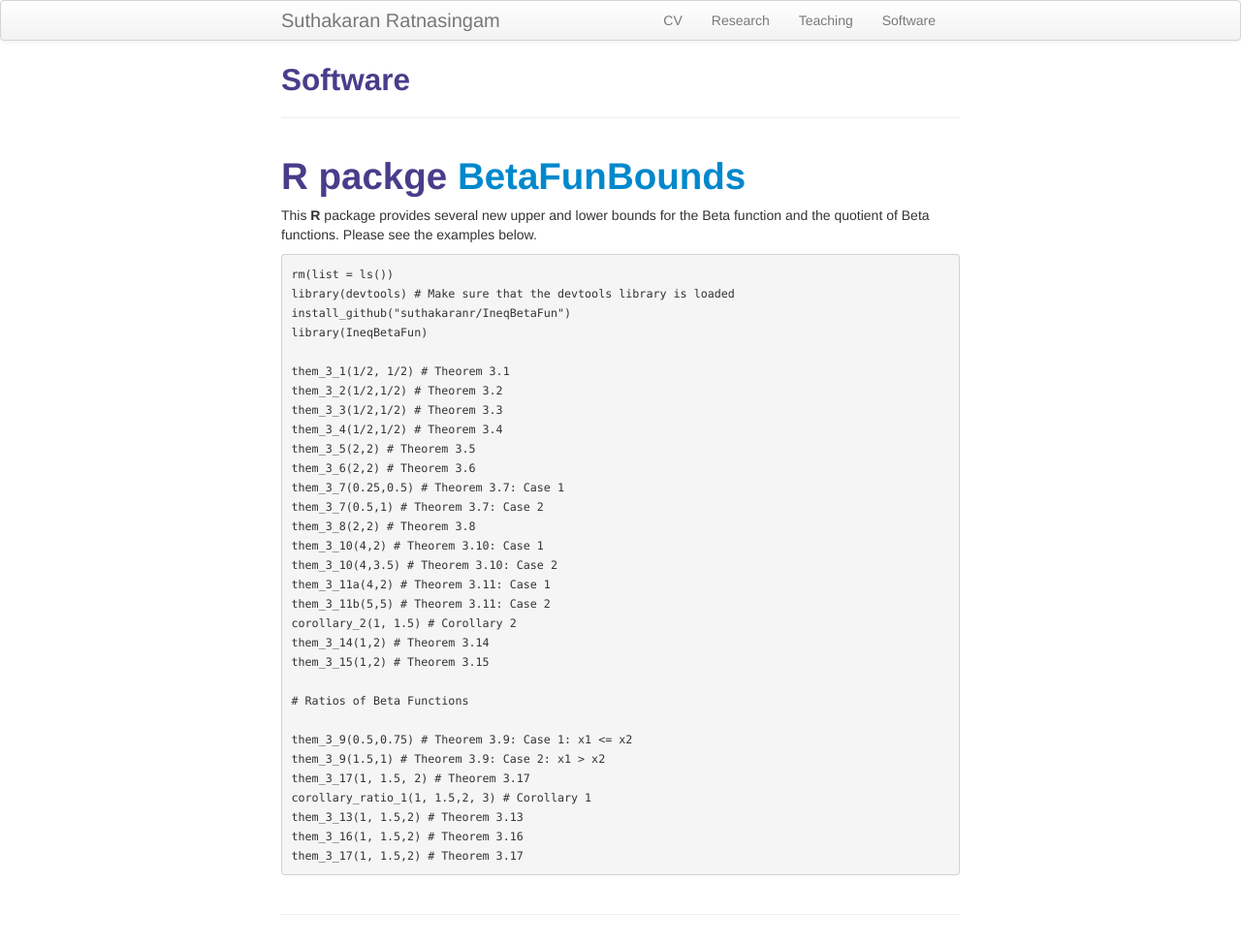
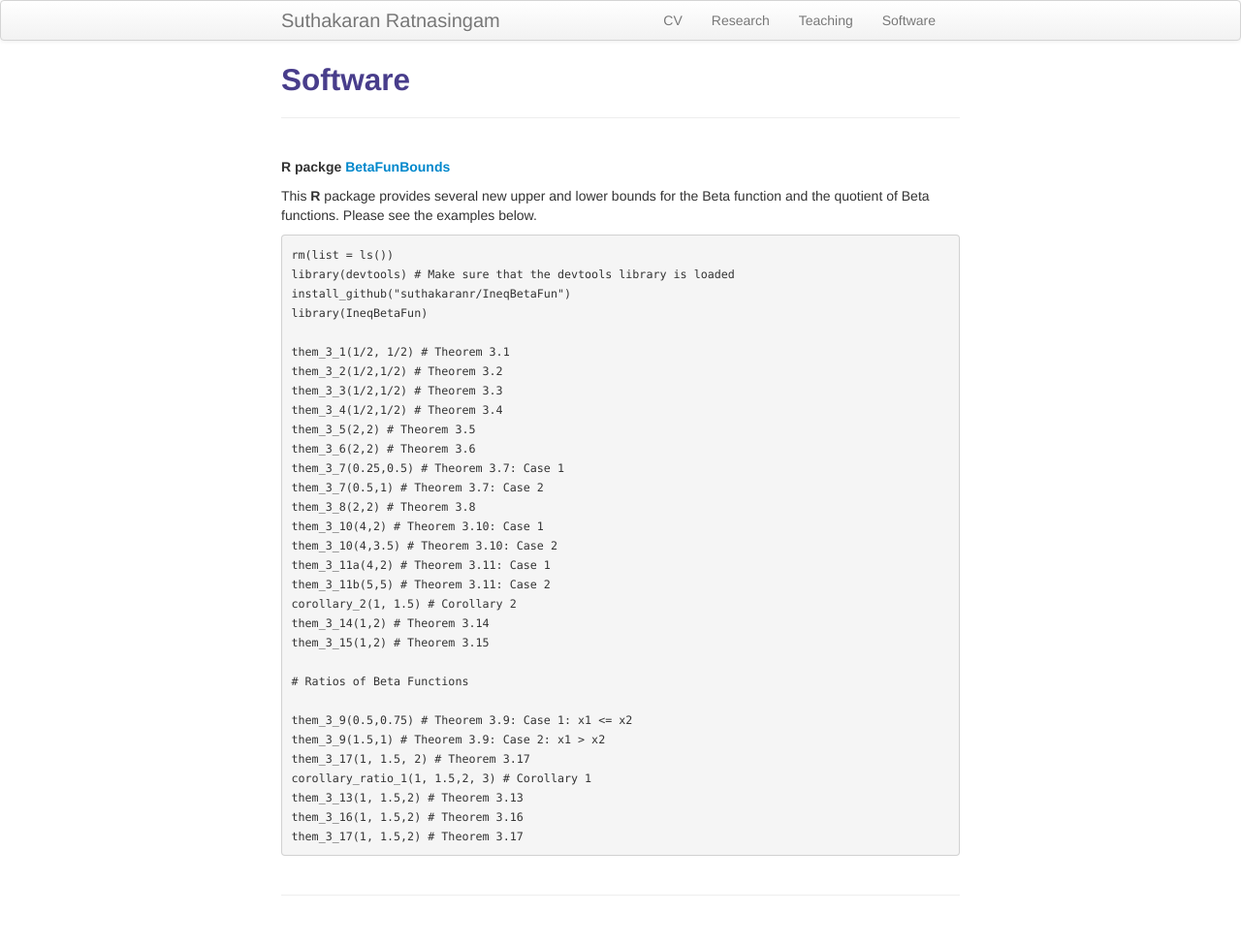
Before and after one commit to suthakaranr/suthakaranr.github.io, a Jekyll site: the page built from pages/Software.md, in a window 1280 px wide. Shown: the whole page at 97% size. Built offline with Jekyll 4.4.1, drawn with Linux system fonts in a browser that asks for light colours.

Commit message:
Update Software.md

```diff
--- a/pages/Software.md
+++ b/pages/Software.md
@@ -4,7 +4,7 @@ title: Software
 description: R packages
 ---
 
-# R packge <a style="text-decoration:none" href="https://github.com/suthakaranr/IneqBetaFun" target="_blank" rel="noopener noreferrer">BetaFunBounds</a>
+##### R packge <a style="text-decoration:none" href="https://github.com/suthakaranr/IneqBetaFun" target="_blank" rel="noopener noreferrer">BetaFunBounds</a>
 This **R** package provides several new upper and lower bounds for the Beta function and the quotient of Beta functions. Please see the examples below.
 
 
```
